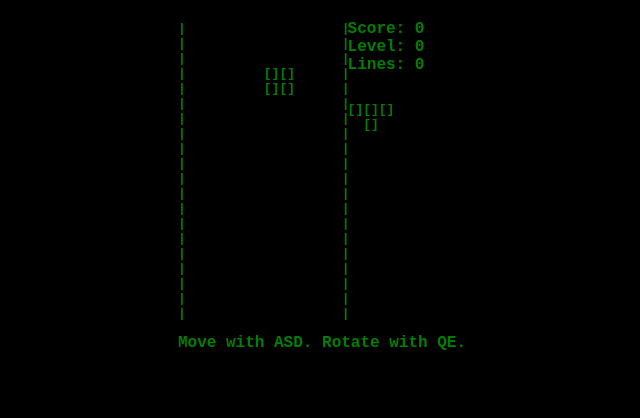
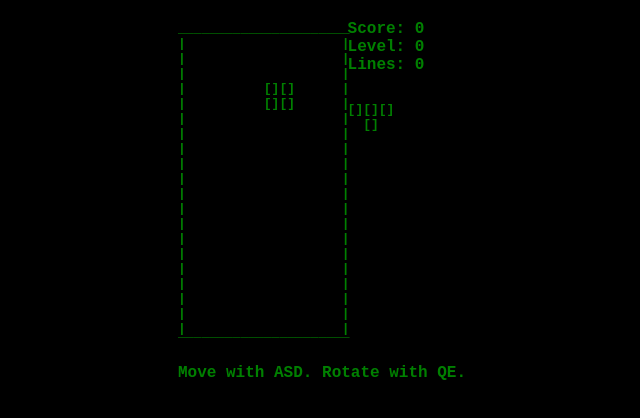
Before and after one commit to mattcree/tstris, a website built with Parcel: page index.html in a window 1280 px wide. Shown: the whole page, without its empty margins (312-952 px from the left). Built offline with nearby package versions, Linux system fonts and the light colour scheme.

Commit message:
Added a top and bottom line to grid

```diff
--- a/src/utils.ts
+++ b/src/utils.ts
@@ -17,7 +17,7 @@ import TShape from "./tetrominos/TShape";
 import SShape from "./tetrominos/SShape";
 import ZShape from "./tetrominos/SShape";
 
-import { sample } from "lodash";
+import { first, sample } from "lodash";
 
 export const emptyLine = (width: number): GridLine => {
   return new Array(width).fill(space);
@@ -82,8 +82,18 @@ export const gridLineToString = (gridLine: GridLine): string => {
 };
 
 export const gridToString = (grid: Grid): string => {
-  return grid.map(gridLineToString).join("\n");
+  const [firstLine] = grid;
+  const lines = grid.map(gridLineToString);
+
+  const top = repeatString("__", firstLine.length + 1);
+  const bottom = repeatString("‾‾", firstLine.length + 1);
+
+  return [top, ...lines, bottom].join("\n");
 };
+
+const repeatString = (character: string, times: number) => {
+  return new Array(times).fill(character).join("");
+}
 
 export const linesCleared = (game: Game): number => {
   return game.grid.filter((line) => line.every((cell) => cell === frozenBlock))
```
Also changed, not shown: dist/index.html, 12 other files.
